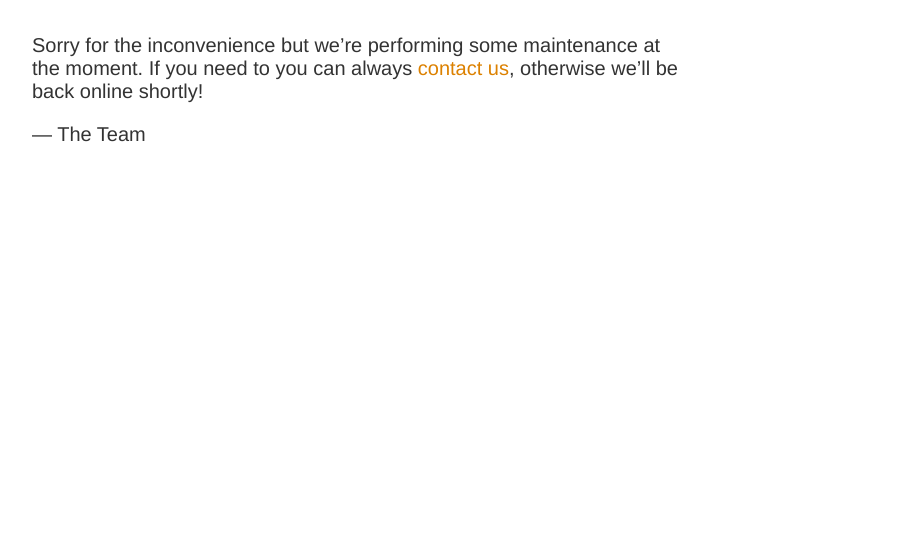
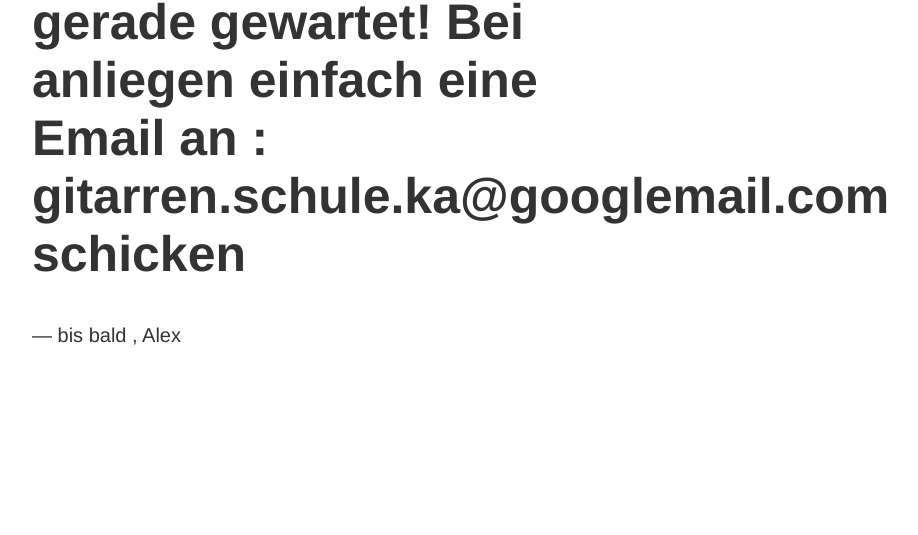
Before and after one commit to alexanderfloeter/alexanderfloeter.me, a plain HTML site: page index.html in a window 1280 px wide. Shown: the part 265-800 px from the top of the page, without its empty margins (283-1201 px from the left). Drawn offline with Linux system fonts and the light colour scheme.

Commit message:
Maintaince message

```diff
--- a/index.html
+++ b/index.html
@@ -10,9 +10,11 @@
 </style>
 
 <article>
-    <h1>We&rsquo;ll be back soon!</h1>
+    <h1>Sorry, die Webseite wird gerade gewartet!
+      Bei anliegen einfach eine Email an : gitarren.schule.ka@googlemail.com schicken
+    </h1>
     <div>
-        <p>Sorry for the inconvenience but we&rsquo;re performing some maintenance at the moment. If you need to you can always <a href="mailto:#">contact us</a>, otherwise we&rsquo;ll be back online shortly!</p>
-        <p>&mdash; The Team</p>
+
+        <p>&mdash; bis bald , Alex</p>
     </div>
 </article>
```
